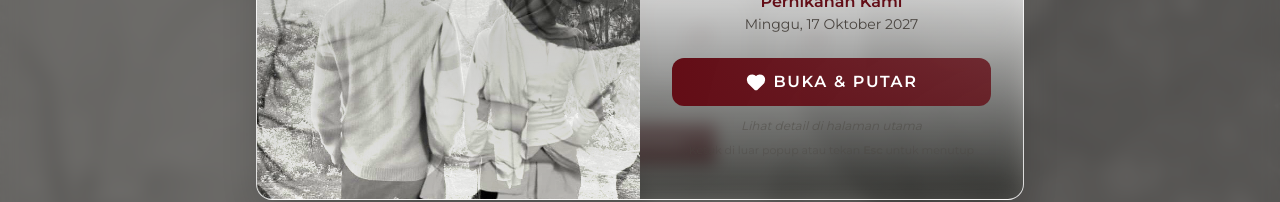
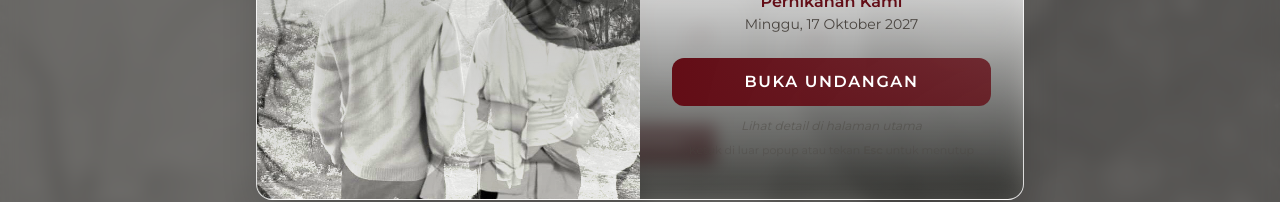
Before and after one commit to rrma1710/wedding, a React (Vite) app: page / in a window 1280 px wide. Shown: the part 460-662 px from the top of the page. Built offline with nearby package versions, Linux system fonts and the light colour scheme; a web font is replaced by a local one.

Commit message:
update popup

```diff
--- a/src/components/InvitationPopup.tsx
+++ b/src/components/InvitationPopup.tsx
@@ -150,8 +150,7 @@ export const InvitationPopup = ({
                 <motion.div initial={{ opacity: 0, y: 15 }} animate={{ opacity: 1, y: 0 }} transition={{ delay: 0.65, duration: 0.5 }} className="pt-6">
                   <div className="flex items-center justify-center">
                     <motion.button initial={{ opacity: 0, scale: 0.96 }} whileInView={{ opacity: 1, scale: 1 }} whileHover={{ scale: 1.02, boxShadow: '0 18px 45px rgba(99,13,22,0.22)' }} whileTap={{ scale: 0.975 }} onClick={() => { onOpenAndPlay?.(); const audio = audioRef.current; if (audio) { audio.muted = false; void audio.play().catch(() => {}); } }} type="button" className="w-full max-w-lg bg-linear-to-r from-burgundy to-burgundy/80 text-white px-5 py-3 tracking-widest text-sm sm:text-base font-semibold transition-all uppercase rounded-xl flex items-center justify-center gap-2">
-                      <Heart size={20} fill="currentColor" />
-                      <span>Buka & Putar</span>
+                      <span>Buka Undangan</span>
                     </motion.button>
                   </div>
                 </motion.div>
```
